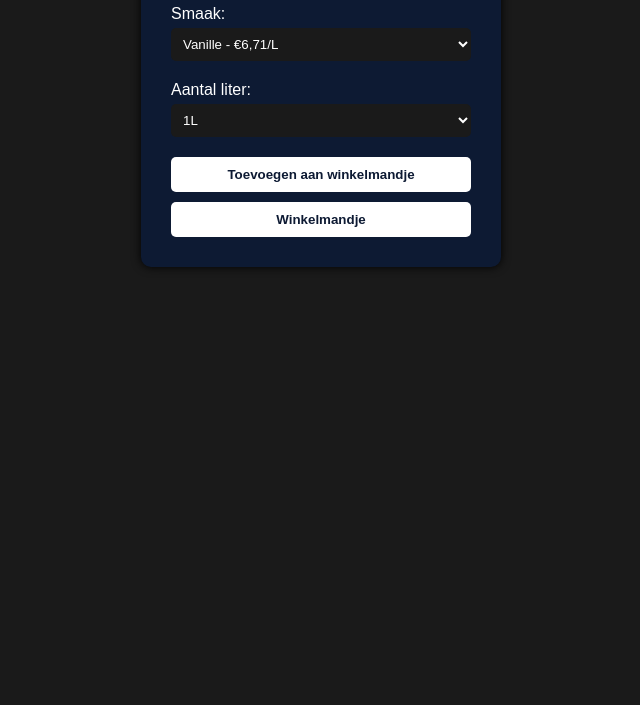
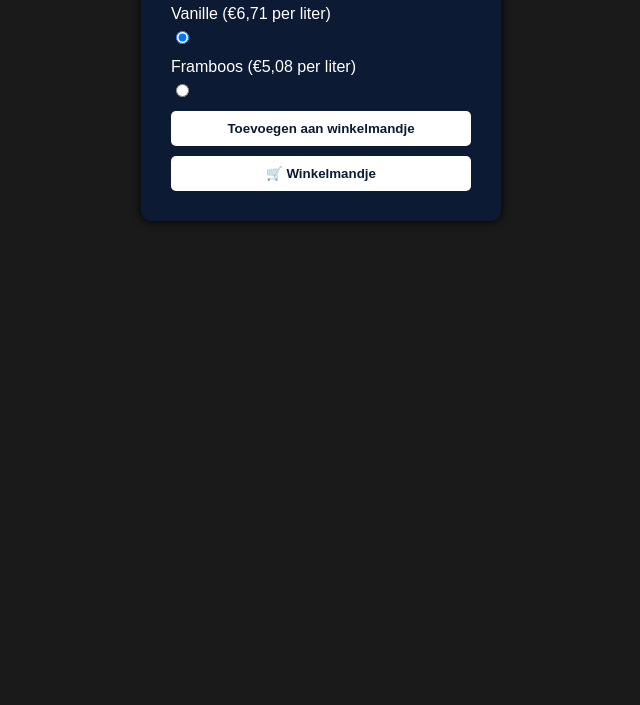
Before and after one commit to maurovanderveken/ijswinkel, a plain HTML site: page index.html in a window 1280 px wide. Shown: the part 161-866 px from the top of the page, without its empty margins (319-959 px from the left). Drawn offline with Linux system fonts and the light colour scheme.

Commit message:
Update index.html

```diff
--- a/index.html
+++ b/index.html
@@ -3,33 +3,27 @@
 <head>
     <meta charset="UTF-8">
     <meta name="viewport" content="width=device-width, initial-scale=1.0">
-    <title>IJs Winkel</title>
+    <title>IJswinkel</title>
     <link rel="stylesheet" href="style.css">
 </head>
 <body>
     <div class="container">
-        <h1>Kies je ijs</h1>
-
-        <div class="product">
-            <label for="smaak">Smaak:</label>
-            <select id="smaak">
-                <option value="Vanille">Vanille - €6,71/L</option>
-                <option value="Framboos">Framboos - €5,08/L</option>
-            </select>
-
-            <label for="liter">Aantal liter:</label>
-            <select id="liter">
-                <option value="1">1L</option>
-                <option value="2">2L</option>
-                <option value="3">3L</option>
-                <option value="4">4L</option>
-            </select>
-
-            <button id="toevoegen">Toevoegen aan winkelmandje</button>
+        <h1>Kies je ijssmaak</h1>
+        <div class="ice-options">
+            <div class="ice-option">
+                <label for="vanille">Vanille (€6,71 per liter)</label>
+                <input type="radio" name="flavor" id="vanille" value="Vanille" checked>
+            </div>
+            <div class="ice-option">
+                <label for="framboos">Framboos (€5,08 per liter)</label>
+                <input type="radio" name="flavor" id="framboos" value="Framboos">
+            </div>
         </div>
 
-        <button id="winkelmand">Winkelmandje</button>
-        <div id="melding" class="melding"></div>
+        <button id="addBtn">Toevoegen aan winkelmandje</button>
+        <button id="cartBtn">🛒 Winkelmandje</button>
+
+        <div id="notification" class="notification"></div>
     </div>
 
     <script src="script.js"></script>
```
